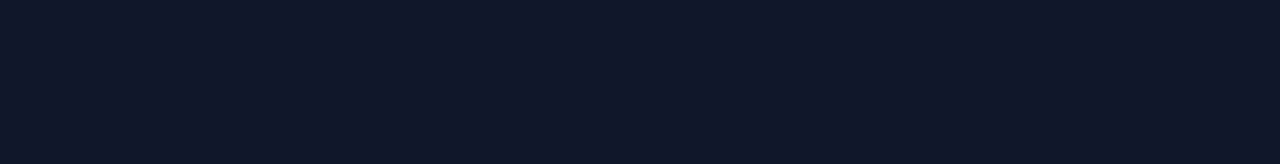
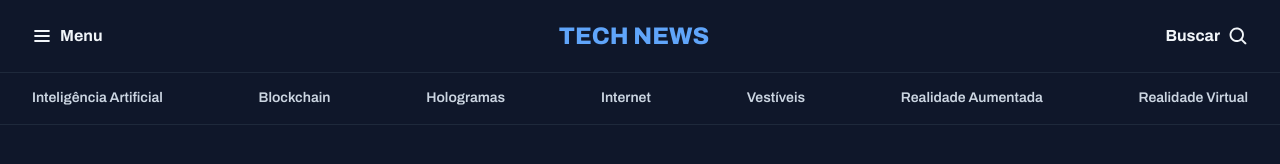
Before and after one commit to Erick-P-Calauro/projeto-portal-noticias, a plain HTML site: page index.html in a window 1280 px wide. Drawn offline with Linux system fonts and the light colour scheme.

Commit message:
feat: Estruturando e estilizando header

```diff
--- a/index.html
+++ b/index.html
@@ -10,5 +10,31 @@
     <link href="https://fonts.googleapis.com/css2?family=Archivo:ital,wght@0,100..900;1,100..900&display=swap" rel="stylesheet">
 </head>
 <body>
+    <header>
+        <div class="container">
+            <nav id="navbar-primary">
+                <div id="menu">
+                    <img src="./assets/icons/List.svg" alt="Ícone que representa lista">
+                    <span>Menu</span>
+                </div>
+                <h1>TECH NEWS</h1>
+                <div id="search">
+                    <span>Buscar</span>
+                    <img src="./assets/icons/MagnifyingGlass.svg" alt="Ícone de lupa que representa busca">
+                </div>
+            </nav>
+        </div>
+        <div class="container">
+            <nav id="navbar-secondary">
+                <a href="#"><span>Inteligência Artificial</span></a>
+                <a href="#"><span>Blockchain</span></a>
+                <a href="#"><span>Hologramas</span></a>
+                <a href="#"><span>Internet</span></a>
+                <a href="#"><span>Vestíveis</span></a>
+                <a href="#"><span>Realidade Aumentada</span></a>
+                <a href="#"><span>Realidade Virtual</span></a>
+            </nav>
+        </div>
+    </header>
 </body>
 </html>
--- a/styles/global.css
+++ b/styles/global.css
@@ -29,6 +29,12 @@ body {
     background-color: var(--bg-color);
 }
 
+.container {
+    max-width: 1280px;
+    padding-inline: 32px;
+    margin-inline: auto;
+}
+
 h1 {
     font: var(--headline1);
 }
--- /dev/null
+++ b/styles/header.css
@@ -0,0 +1,41 @@
+header h1 {
+    color: var(--brand-color-light);
+}
+
+header div:nth-child(2) {
+    border-block: 1px solid var(--stroke-color);
+}
+
+header nav#navbar-primary {
+    display: flex;
+    align-items: center;
+    justify-content: space-between;
+    padding-block: 20px;
+}
+
+header nav#navbar-primary div {
+    display: flex;
+    align-items: center;
+    line-height: 0;
+    gap: 8px;
+}
+
+header nav#navbar-primary span {
+    font: bold 16px/140% var(--font-family);
+}
+
+header nav#navbar-secondary {
+    display: flex;
+    align-items: center;
+    justify-content: space-between;
+
+    padding-block: 14px;
+}
+
+header nav#navbar-secondary a {
+    color: var(--text-color-secondary);
+}
+
+header nav#navbar-secondary a:hover {
+    color: var(--brand-color-light);
+}
--- a/styles/index.css
+++ b/styles/index.css
@@ -1 +1,2 @@
-@import url("./global.css")
+@import url("./global.css");
+@import url("./header.css");
```
Also changed, not shown: assets/Logo.png (deleted).
